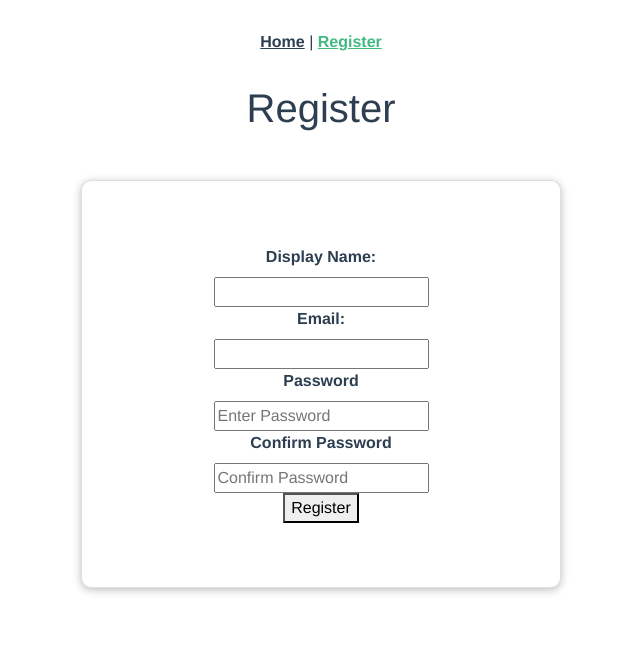
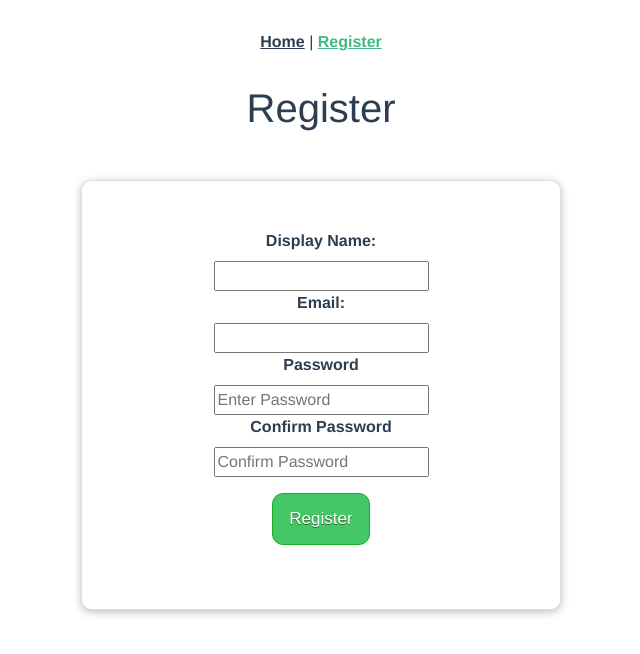
Before and after one commit to Level-Up-Partnership/lup-tasker, a Vue app in the folder client/: page /register in a window 1280 px wide. Shown: the top 654 px of the page, without its empty margins (319-959 px from the left). Built offline with nearby package versions, Linux system fonts and the light colour scheme.

Commit message:
Created a basebutton and did some little css changes

```diff
--- a/client/src/components/RegForm/RegistrationForm.vue
+++ b/client/src/components/RegForm/RegistrationForm.vue
@@ -1,15 +1,15 @@
 <template>
   <div>
     <form @submit.prevent="submitData">
-      <div class="">
+      <div class="form-group">
         <label for="displayedName">Display Name: </label>
         <input type="text" id="displayedName" v-model="enteredName" />
       </div>
-      <div class="">
+      <div class="form-group">
         <label for="userEmail">Email: </label>
         <input type="email" id="userEmail" v-model="enteredEmail" />
       </div>
-      <div class="">
+      <div class="form-group">
         <label for="userPassword">Password</label>
         <input
           type="password"
@@ -18,7 +18,7 @@
           v-model="enteredPassword"
         />
       </div>
-      <div class="">
+      <div class="form-group">
         <label for="userConfirmedPassword">Confirm Password</label>
         <input
           type="password"
@@ -26,8 +26,8 @@
           placeholder="Confirm Password"
         />
       </div>
-      <div>
-        <button>Register</button>
+      <div class="register-button">
+        <base-button>Register</base-button>
       </div>
     </form>
   </div>
@@ -57,7 +57,10 @@ export default {
 
 <style scoped>
 .form-control {
-  margin: 0.1rem 0;
+  margin: 0.4rem 0;
+}
+.register-button {
+  margin: 1rem 0;
 }
 label {
   font-weight: bold;
--- /dev/null
+++ b/client/src/components/UI/BaseButton.vue
@@ -0,0 +1,28 @@
+<template>
+  <button class="myButton">
+    <slot></slot>
+  </button>
+</template>
+
+<style scoped>
+.myButton {
+  background-color: #44c767;
+  border-radius: 11px;
+  border: 1px solid #18ab29;
+  display: inline-block;
+  cursor: pointer;
+  color: #ffffff;
+  font-family: Arial;
+  font-size: 17px;
+  padding: 12px 16px;
+  text-decoration: none;
+  text-shadow: 0px 1px 0px #2f6627;
+}
+.myButton:hover {
+  background-color: #5cbf2a;
+}
+.myButton:active {
+  position: relative;
+  top: 1px;
+}
+</style>
--- a/client/src/components/UI/BaseCard.vue
+++ b/client/src/components/UI/BaseCard.vue
@@ -8,7 +8,7 @@
 .card {
   border-radius: 10px;
   box-shadow: 0 2px 8px rgba(0, 0, 0, 0.26);
-  padding: 4rem;
+  padding: 3rem;
   margin: 3rem auto;
   max-width: 30rem;
 }
--- a/client/src/main.js
+++ b/client/src/main.js
@@ -3,6 +3,8 @@ import App from "./App.vue";
 import router from "./router";
 import store from "./store";
 import BaseCard from './components/UI/BaseCard.vue';
+import BaseButton from './components/UI/BaseButton.vue';
+
 import 'bootstrap'
 import 'bootstrap/dist/css/bootstrap.min.css'
 
@@ -14,4 +16,5 @@ app.use(router);
 app.use(store);
 
 app.component('base-card', BaseCard);
+app.component('base-button', BaseButton);
 app.mount('#app');
--- a/client/src/views/Register.vue
+++ b/client/src/views/Register.vue
@@ -13,23 +13,14 @@ import axios from "axios";
 export default {
   components: { RegistrationForm },
   data() {
-    return {
-      newUser: [],
-    };
+    return {};
   },
   methods: {
     async userInfo(name, password, email) {
-      const newUser = {
-        name: name,
+      await axios.post("http://localhost:5000/register", {
+        username: name,
         password: password,
         email: email,
-      };
-      console.log(newUser);
-      this.newUser = newUser;
-      await axios.post("http://localhost:5000/register", {
-        username: this.newUser.name,
-        password: this.newUser.password,
-        email: this.newUser.email,
       });
     },
   },
```
